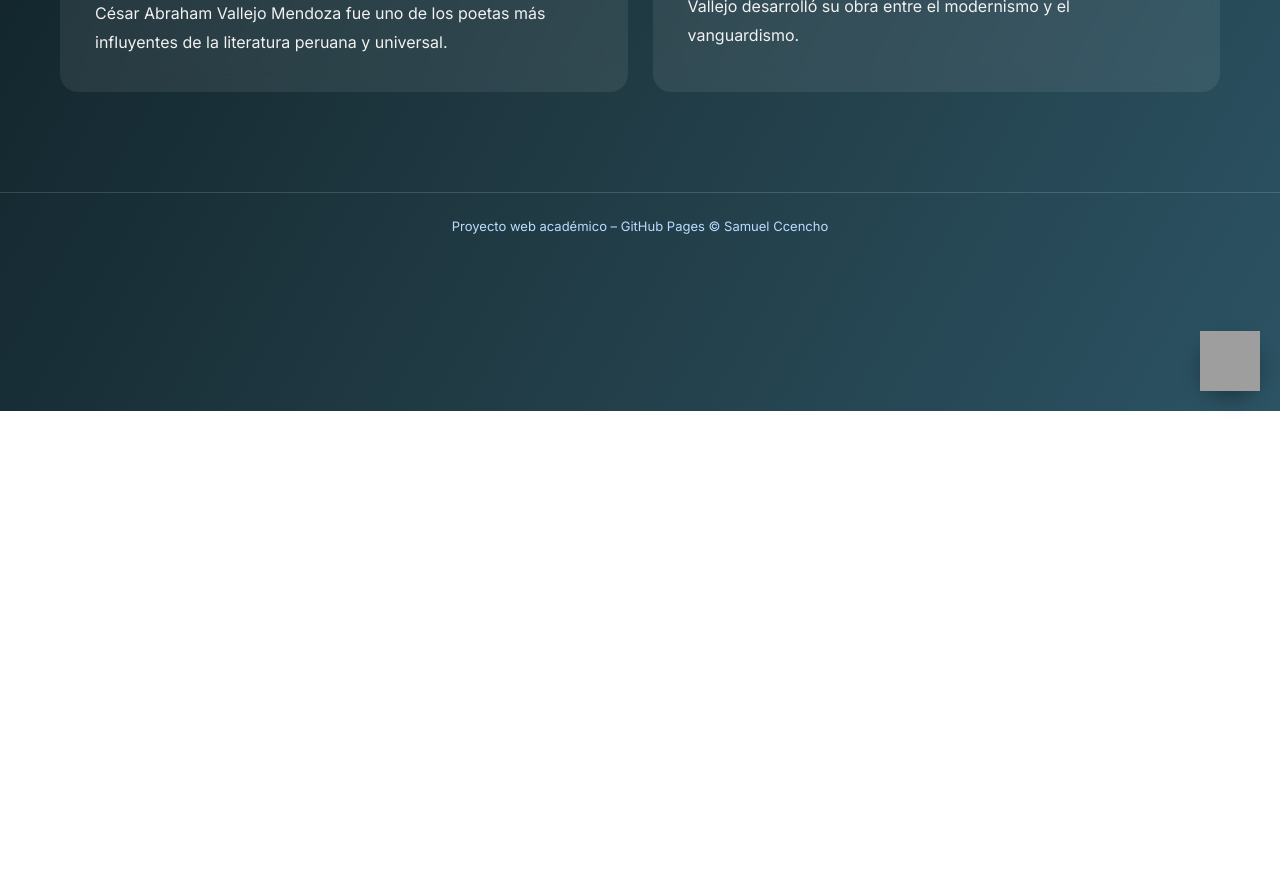
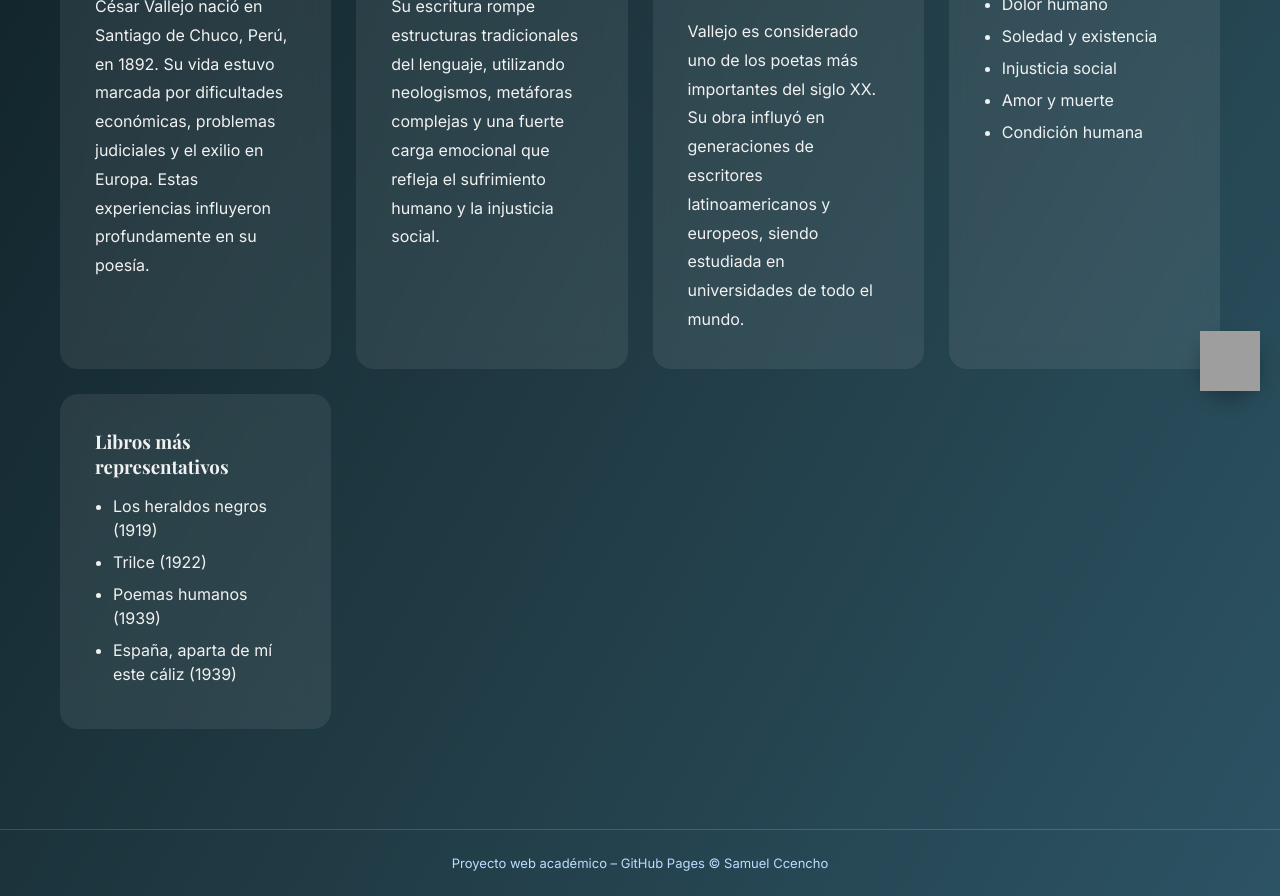
Before and after one commit to Cencho1/cencho1.github.io, a plain HTML site: page index.html in a window 1280 px wide. Shown: the part 389-1285 px from the top of the page. Before the commit the page ends 800 px from the top, so only its background shows below. Drawn offline with nearby package versions, Linux system fonts and the light colour scheme; grey boxes are pictures that could not be loaded.

Commit message:
Update index.html

```diff
--- a/index.html
+++ b/index.html
@@ -131,18 +131,51 @@ POESÍA • DOLOR • HUMANIDAD
 <div class="container">
 
 <div class="card">
-<h2>César Vallejo</h2>
+<h3>Biografía breve</h3>
 <p>
-César Abraham Vallejo Mendoza fue uno de los poetas más influyentes
-de la literatura peruana y universal.
+César Vallejo nació en Santiago de Chuco, Perú, en 1892. Su vida estuvo marcada
+por dificultades económicas, problemas judiciales y el exilio en Europa.
+Estas experiencias influyeron profundamente en su poesía.
 </p>
 </div>
 
 <div class="card">
-<h3>Contexto literario</h3>
+<h3>Estilo literario</h3>
 <p>
-Vallejo desarrolló su obra entre el modernismo y el vanguardismo.
+Su escritura rompe estructuras tradicionales del lenguaje, utilizando
+neologismos, metáforas complejas y una fuerte carga emocional que
+refleja el sufrimiento humano y la injusticia social.
 </p>
+</div>
+
+<div class="card">
+<h3>Importancia en la literatura</h3>
+<p>
+Vallejo es considerado uno de los poetas más importantes del siglo XX.
+Su obra influyó en generaciones de escritores latinoamericanos y
+europeos, siendo estudiada en universidades de todo el mundo.
+</p>
+</div>
+
+<div class="card">
+<h3>Temas principales</h3>
+<ul>
+<li>Dolor humano</li>
+<li>Soledad y existencia</li>
+<li>Injusticia social</li>
+<li>Amor y muerte</li>
+<li>Condición humana</li>
+</ul>
+</div>
+
+<div class="card">
+<h3>Libros más representativos</h3>
+<ul>
+<li>Los heraldos negros (1919)</li>
+<li>Trilce (1922)</li>
+<li>Poemas humanos (1939)</li>
+<li>España, aparta de mí este cáliz (1939)</li>
+</ul>
 </div>
 
 </div>
```
